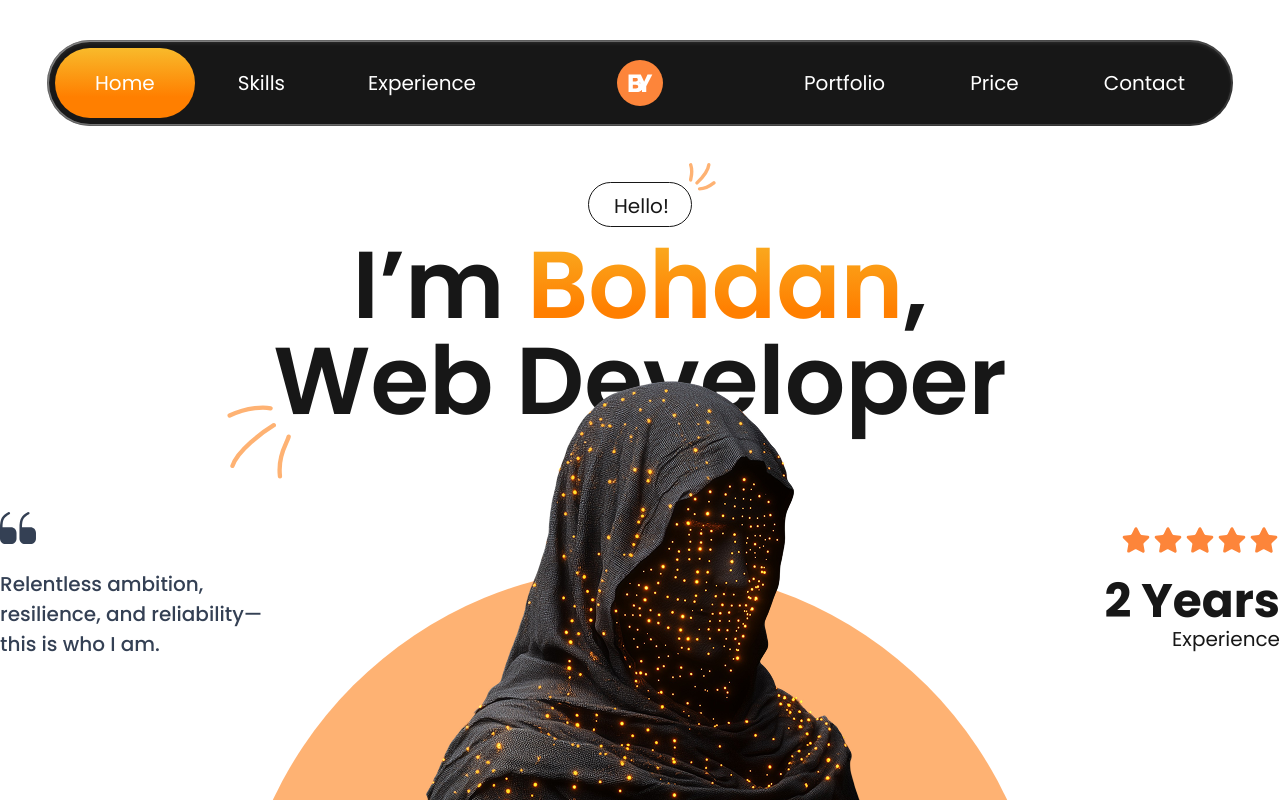
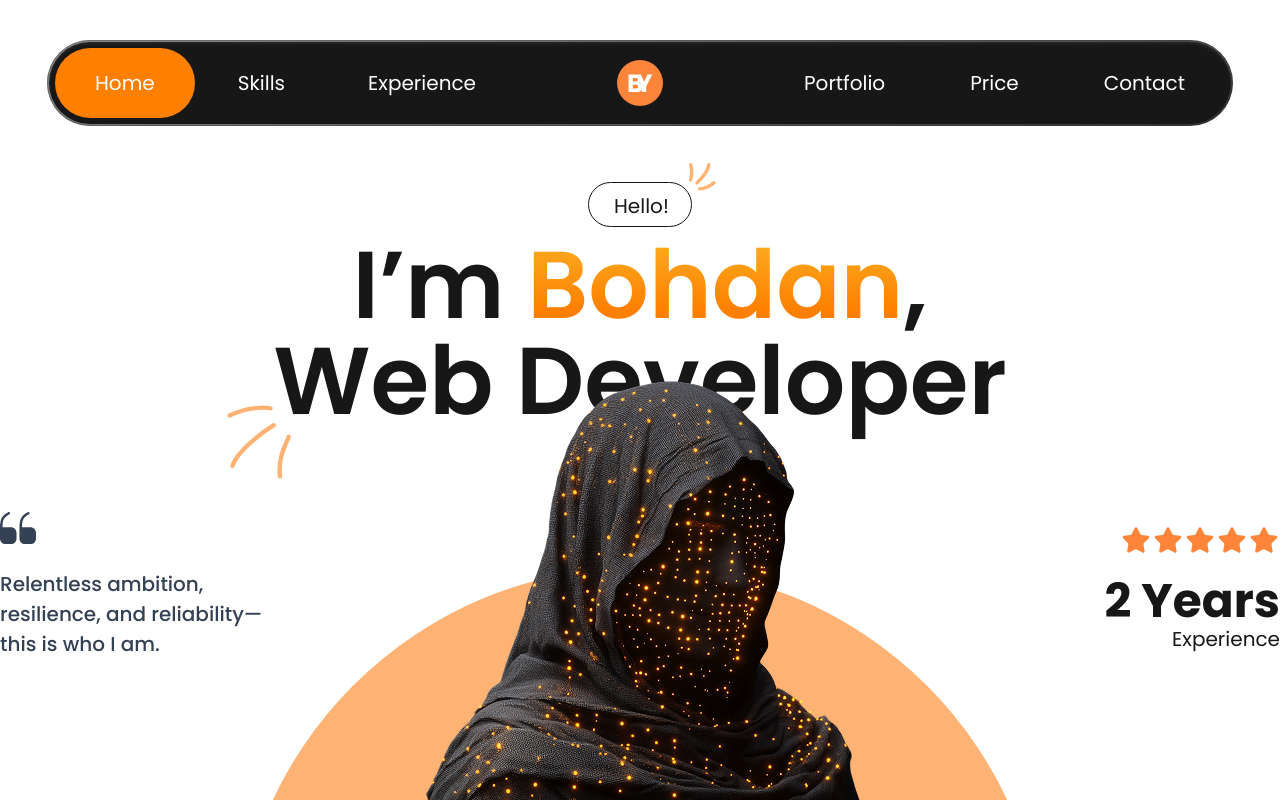
Before and after one commit to Isterya/my-portfolio, a React (Create React App) app: page / in a window 1280 px wide. Shown: the top 800 px of the page. Built offline with nearby package versions, Linux system fonts and the light colour scheme.

Commit message:
style: improve styles of NavBar component, add hover effect to active element

```diff
--- a/src/components/navbar/NavBar.scss
+++ b/src/components/navbar/NavBar.scss
@@ -62,7 +62,15 @@
       &.active {
         border-radius: 60px;
         padding: 20px 40px;
-        background: linear-gradient(180deg, #f8ba2b 0%, #ff7f00 70%);
+        background: #ff7f00;
+        transition: background-color 0.2s ease, color 0.2s ease,
+          border 0.2s ease;
+
+        &:hover {
+          border: 1px solid #fff;
+          background: #10110e;
+          color: #fff;
+        }
       }
     }
   }
```
